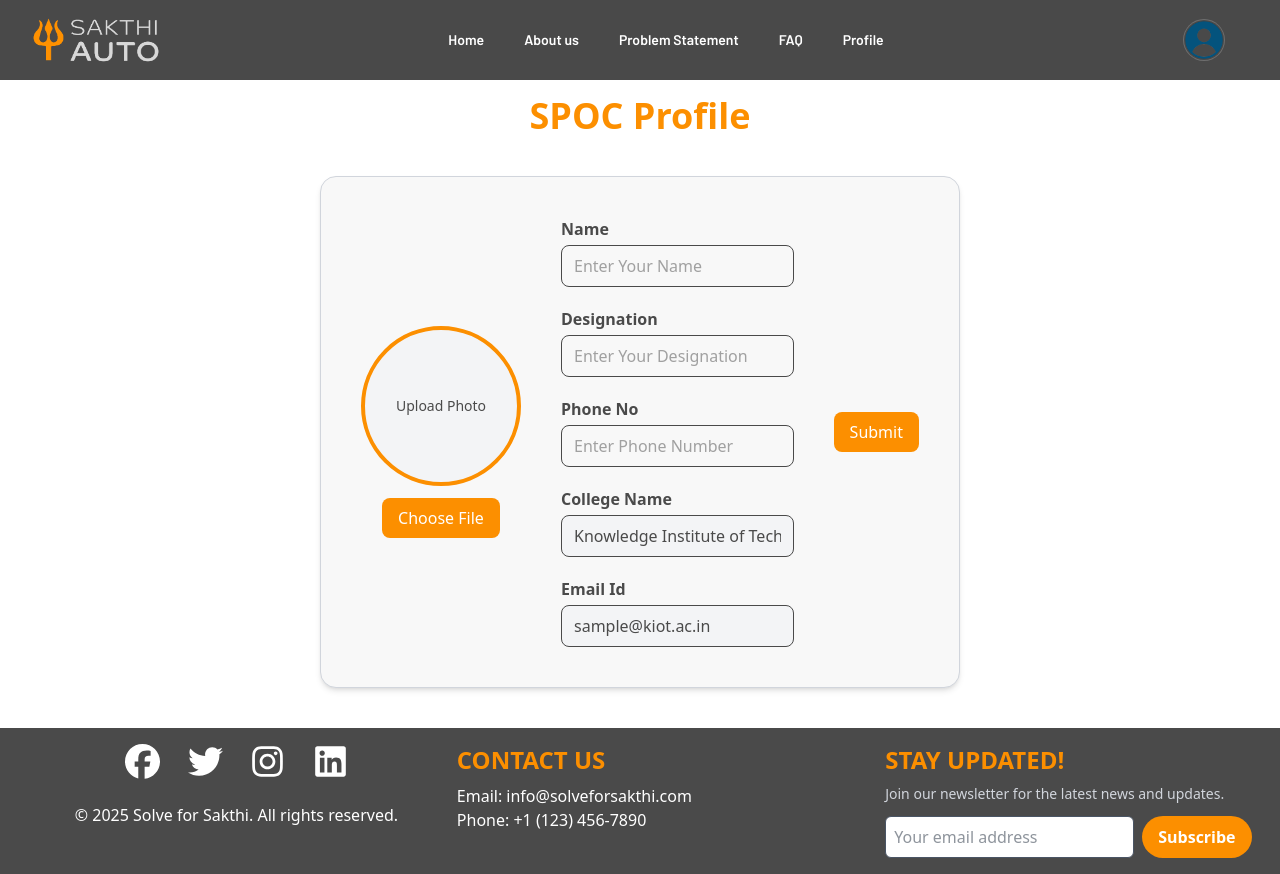
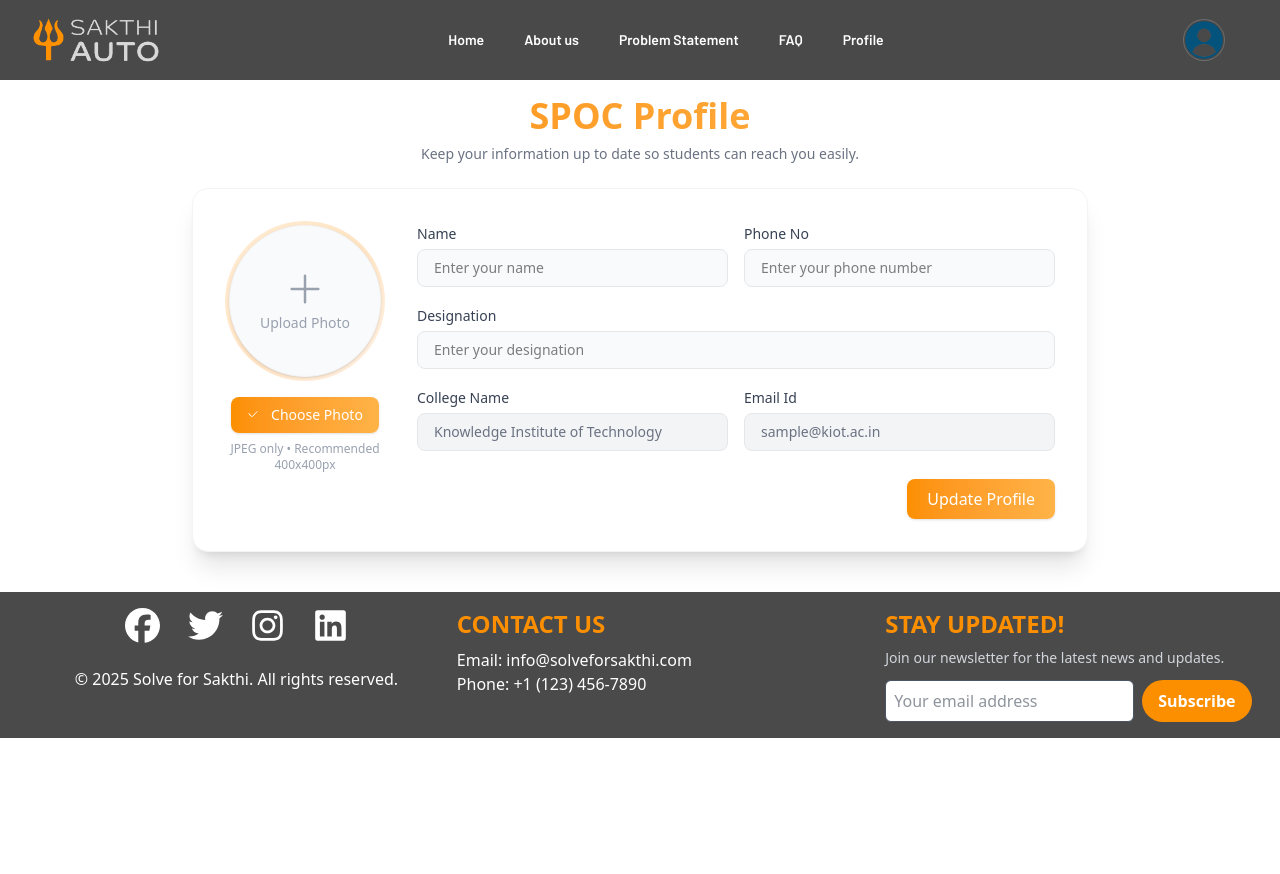
Before and after one commit to damodara2006/Project_SFS, a React (Vite) app in the folder frontend/: page /spoc/profile in a window 1280 px wide. After the commit the page ends 800 px from the top, so only its background shows below. Built offline with nearby package versions, Linux system fonts and the light colour scheme.

Commit message:
feat: enhance SPOCProfile component with improved layout, styling, and image upload functionality

```diff
--- a/frontend/src/pages/spoc/SPOCProfile.jsx
+++ b/frontend/src/pages/spoc/SPOCProfile.jsx
@@ -22,29 +22,50 @@ const SPOCProfile = () => {
   };
 
   return (
-    <div className="mt-24 w-full flex flex-col items-center justify-center bg-[#ffffff] text-[#4a4a4a] mb-10 ">
-      <h1 className="text-4xl font-bold text-[#fc8f00] mb-10">SPOC Profile</h1>
+    <div className="mt-20 w-full flex justify-center px-4 mt-10 mb-10">
+      <div className="max-w-4xl w-full">
+        <header className="mb-6 text-center mt-4">
+          <h1 className="text-3xl md:text-4xl font-extrabold text-transparent bg-clip-text bg-gradient-to-r from-[#fc8f00] to-[#ffb347]">
+            SPOC Profile
+          </h1>
+          <p className="text-sm text-gray-500 mt-2">
+            Keep your information up to date so students can reach you easily.
+          </p>
+        </header>
 
-      <div className="flex flex-col md:flex-row items-center justify-center bg-[#f8f8f8] border border-gray-300 rounded-2xl shadow-md p-10 w-11/12 md:w-3/4 lg:w-1/2 gap-10">
-
-        {/* Profile Picture Section */}
-        <div className="flex flex-col items-center">
-          <div className="relative border-4 border-[#fc8f00] rounded-full h-40 w-40 overflow-hidden bg-gray-100 flex items-center justify-center">
+        <div className="bg-white border border-gray-100 rounded-2xl shadow-xl p-6 md:p-8 flex flex-col md:flex-row gap-8 items-start">
+          {/* Left: Profile Picture */}
+          <div className="flex-shrink-0 w-full md:w-40 flex flex-col items-center">
+            <div className="relative rounded-full w-40 h-40 p-1 bg-gradient-to-br from-[#ffedd5] via-[#ffe4c4] to-[#fff2e6]">
+              <div className="h-full w-full rounded-full overflow-hidden bg-gray-50 flex items-center justify-center border border-gray-100 shadow-sm">
                 {profilePic ? (
-              <img
-                src={profilePic}
-                alt="Profile"
-                className="h-full w-full object-cover"
-              />
+                  <img src={profilePic} alt="Profile" className="h-full w-full object-cover" />
                 ) : (
-              <span className="text-[#4a4a4a] text-sm text-center">Upload Photo</span>
+                  <div className="flex flex-col items-center justify-center text-gray-400">
+                    <svg
+                      xmlns="http://www.w3.org/2000/svg"
+                      className="h-10 w-10 mb-1"
+                      fill="none"
+                      viewBox="0 0 24 24"
+                      stroke="currentColor"
+                      strokeWidth="1.5"
+                    >
+                      <path strokeLinecap="round" strokeLinejoin="round" d="M12 4v16m8-8H4" />
+                    </svg>
+                    <span className="text-sm">Upload Photo</span>
+                  </div>
                 )}
               </div>
+            </div>
+
             <label
               htmlFor="profile"
-            className="mt-3 cursor-pointer bg-[#fc8f00] text-white px-4 py-2 rounded-lg hover:bg-[#e68100] transition"
+              className="mt-4 inline-flex items-center gap-2 bg-gradient-to-r from-[#fc8f00] to-[#ffb347] text-white px-4 py-2 rounded-lg text-sm font-medium shadow hover:scale-[1.01] transition"
             >
-            Choose File
+              <svg xmlns="http://www.w3.org/2000/svg" className="h-4 w-4" fill="none" viewBox="0 0 24 24" stroke="currentColor" strokeWidth="1.5">
+                <path strokeLinecap="round" strokeLinejoin="round" d="M15.172 7l-6.586 6.586a2 2 0 01-2.828 0L3 9.828" />
+              </svg>
+              Choose Photo
             </label>
             <input
               type="file"
@@ -53,73 +74,86 @@ const SPOCProfile = () => {
               name="profile"
               onChange={handleImageChange}
               className="hidden"
+              aria-label="Upload profile photo (JPEG only)"
             />
+            <p className="text-xs text-gray-400 mt-2 text-center">JPEG only • Recommended 400x400px</p>
           </div>
 
-        {/* Profile Details Section */}
-        <div className="flex flex-col gap-5 w-full">
+          {/* Right: Details */}
+          <div className="flex-1 w-full flex flex-col gap-4">
+            <div className="grid grid-cols-1 md:grid-cols-2 gap-4">
               <div>
-            <label className="font-semibold">Name</label>
+                <label className="text-sm font-medium text-gray-700">Name</label>
                 <input
                   type="text"
                   name="name"
                   value={formData.name}
                   onChange={handleChange}
-              placeholder="Enter Your Name"
-              className="w-full mt-1 px-3 py-2 border rounded-lg focus:outline-none focus:ring-2 focus:ring-[#fc8f00]"
+                  placeholder="Enter your name"
+                  className="mt-1 w-full px-4 py-2 bg-gray-50 border border-gray-200 rounded-lg text-sm focus:outline-none focus:ring-2 focus:ring-[#ffd0a0]"
                 />
               </div>
 
               <div>
-            <label className="font-semibold">Designation</label>
-            <input
-              type="text"
-              name="designation"
-              value={formData.designation}
-              onChange={handleChange}
-              placeholder="Enter Your Designation"
-              className="w-full mt-1 px-3 py-2 border rounded-lg focus:outline-none focus:ring-2 focus:ring-[#fc8f00]"
-            />
-          </div>
-
-          <div>
-            <label className="font-semibold">Phone No</label>
+                <label className="text-sm font-medium text-gray-700">Phone No</label>
                 <input
                   type="text"
                   name="phone"
                   value={formData.phone}
                   onChange={handleChange}
-              placeholder="Enter Phone Number"
-              className="w-full mt-1 px-3 py-2 border rounded-lg focus:outline-none focus:ring-2 focus:ring-[#fc8f00]"
+                  placeholder="Enter your phone number"
+                  className="mt-1 w-full px-4 py-2 bg-gray-50 border border-gray-200 rounded-lg text-sm focus:outline-none focus:ring-2 focus:ring-[#ffd0a0]"
+                />
+              </div>
+            </div>
+
+            <div>
+              <label className="text-sm font-medium text-gray-700">Designation</label>
+              <input
+                type="text"
+                name="phone"
+                value={formData.designation}
+                onChange={handleChange}
+                placeholder="Enter your designation"
+                className="mt-1 w-full px-4 py-2 bg-gray-50 border border-gray-200 rounded-lg text-sm focus:outline-none focus:ring-2 focus:ring-[#ffd0a0]"
               />
             </div>
 
+            <div className="grid grid-cols-1 md:grid-cols-2 gap-4">
               <div>
-            <label className="font-semibold">College Name</label>
+                <label className="text-sm font-medium text-gray-700">College Name</label>
                 <input
                   type="text"
                   name="college"
                   value={formData.college}
                   disabled
-              className="w-full mt-1 px-3 py-2 border rounded-lg bg-gray-100 cursor-not-allowed"
+                  className="mt-1 w-full px-4 py-2 bg-gray-100 border border-gray-200 rounded-lg text-sm text-gray-500 cursor-not-allowed"
                 />
               </div>
 
               <div>
-            <label className="font-semibold">Email Id</label>
+                <label className="text-sm font-medium text-gray-700">Email Id</label>
                 <input
                   type="text"
                   name="email"
                   value={formData.email}
                   disabled
-              className="w-full mt-1 px-3 py-2 border rounded-lg bg-gray-100 cursor-not-allowed"
+                  className="mt-1 w-full px-4 py-2 bg-gray-100 border border-gray-200 rounded-lg text-sm text-gray-500 cursor-not-allowed"
                 />
               </div>
             </div>
-                      <button className="bg-[#fc8f00] text-white px-4 py-2 rounded-lg hover:bg-[#e68100] transition curor-pointer">Submit</button>
 
+            <div className="mt-3 flex items-center justify-end">
+              <button
+                type="button"
+                className="inline-flex items-center gap-2 bg-gradient-to-r from-[#fc8f00] to-[#ffb347] text-white px-5 py-2 rounded-lg font-medium shadow hover:brightness-95 transition"
+              >
+                Update Profile
+              </button>
             </div>
-
+          </div>
+        </div>
+      </div>
     </div>
   );
 };
```
Lines whose indentation alone changed are shown as unchanged.
